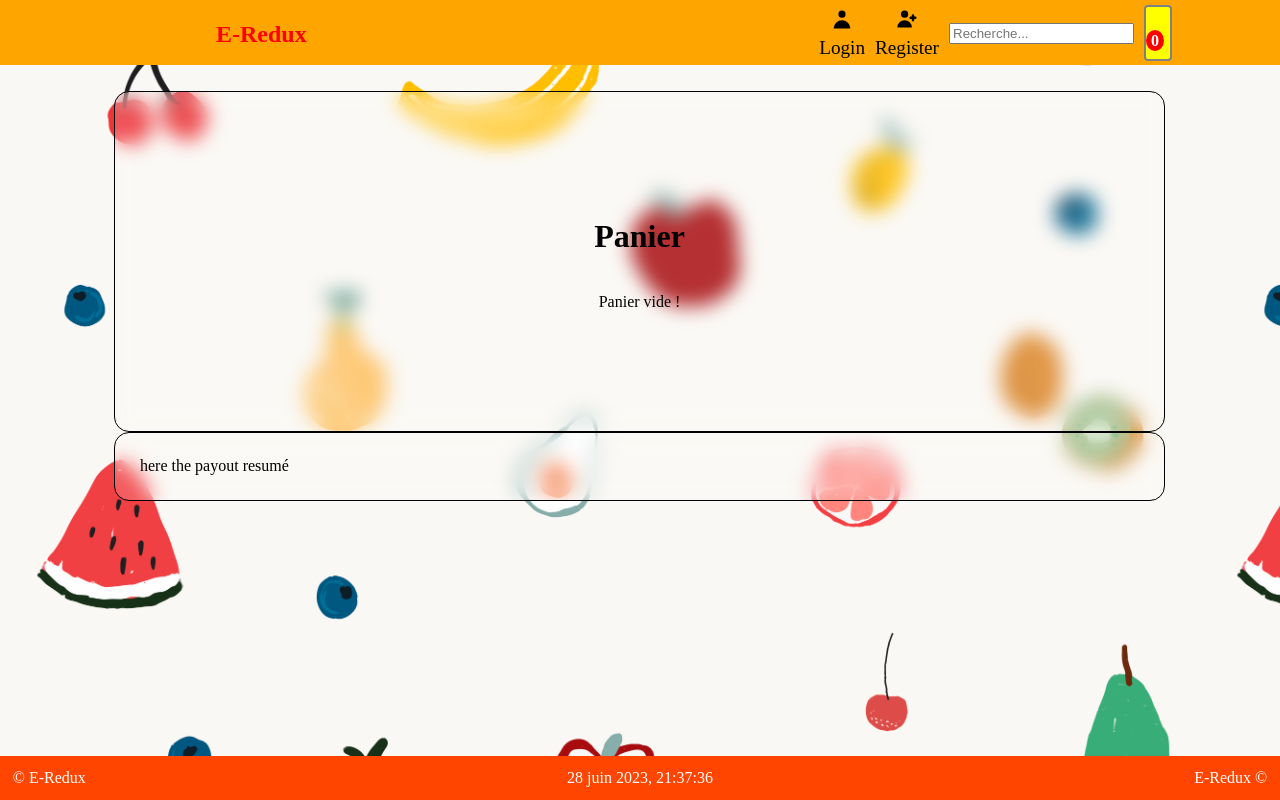
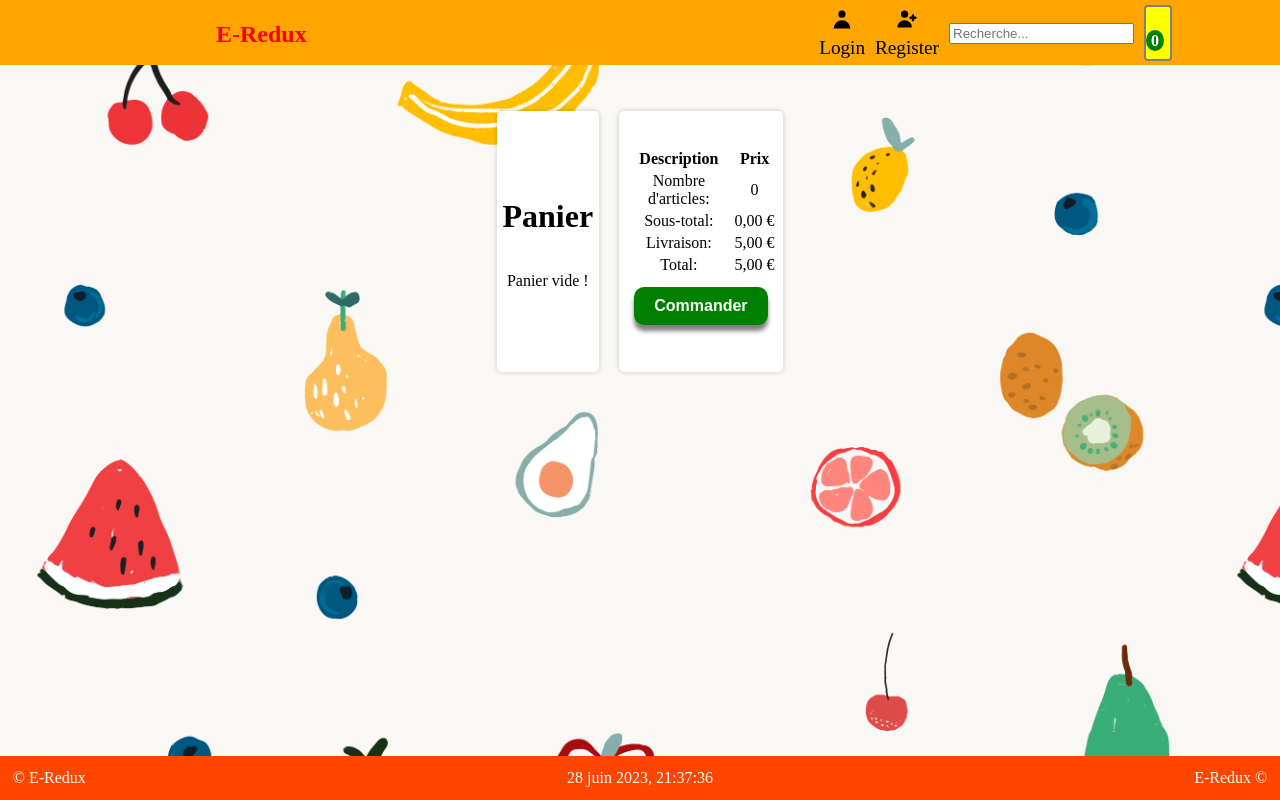
Before and after one commit to MaxenceAll/Front_eRedux, a React (Vite) app: page /cart in a window 1280 px wide. Built offline with nearby package versions, Linux system fonts and the light colour scheme; some icons are missing.

Commit message:
fixed cart

```diff
--- a/src/Components/Cart/Cart.jsx
+++ b/src/Components/Cart/Cart.jsx
@@ -1,13 +1,17 @@
 import React, { useContext } from 'react';
 import { CartContext } from '../../Contexts/CartContext';
 import { currencyFormat } from '../../Tools/currencyFormat';
-import { STYLEDContainer, STYLEDContainerBox } from '../../Styles/genericContainer';
+import { STYLEDContainer } from '../../Styles/genericContainer';
 import { styled } from 'styled-components';
+import { STYLEDButton } from '../../Styles/genericButton';
+import { MdOutlineRemoveCircleOutline } from "react-icons/md";
+import { toast } from 'react-toastify';
 
 function Cart() {
-    const { cart, removeFromCart, updateCartItemQuantity, getTotalItemCount } = useContext(CartContext);
+    const { cart, removeFromCart, updateCartItemQuantity, getTotalItemCount, increaseQuantity, decreaseQuantity } = useContext(CartContext);
 
-    const handleRemoveFromCart = (itemId) => {
+    const handleRemoveFromCart = (itemId, itemName) => {
+        toast.warning(`${itemName} supprimé du panier !`)
         removeFromCart(itemId);
     };
 
@@ -15,9 +19,28 @@ function Cart() {
         updateCartItemQuantity(itemId, newQuantity);
     };
 
+    const handleQuantityIncrease = (itemId) => {
+        increaseQuantity(itemId);
+    };
+    const handleQuantityDecrease = (itemId) => {
+        decreaseQuantity(itemId);
+    };
+
+    const calculateSubtotal = () => {
+        return cart.reduce((subtotal, cartItem) => {
+            return subtotal + cartItem.item.price * cartItem.quantity;
+        }, 0);
+    };
+
+    const calculateTotal = () => {
+        const subtotal = calculateSubtotal();
+        const deliveryCost = Number(import.meta.env.VITE_APP_LIVRAISON_PRICE);
+        return subtotal + deliveryCost;
+    };
+
     return (
         <STYLEDContainer>
-            <STYLEDContainerBox>
+            <DIV_ContainerBox>
                 <DIV_Cart_Container>
                     <h1>Panier</h1>
                     {cart.length === 0 ? (
@@ -26,48 +49,28 @@ function Cart() {
                         <table>
                             <thead>
                                 <tr>
-                                    <th>Item</th>
-                                    <th>Price</th>
-                                    <th>Quantity</th>
-                                    <th>Action</th>
+                                    <th>img</th>
+                                    <th>Nom</th>
+                                    <th>Prix</th>
+                                    <th>Quantité(s)</th>
+                                    <th></th>
                                 </tr>
                             </thead>
                             <tbody>
                                 {cart.map((cartItem) => (
                                     <tr key={cartItem.item.id}>
+                                        <td><img src={cartItem.item.img_src} alt={cartItem.item.name} /></td>
                                         <td>{cartItem.item.name}</td>
                                         <td>{currencyFormat(cartItem.item.price)}</td>
                                         <td>
-                                            <div>
-                                                <button
-                                                    onClick={() =>
-                                                        handleQuantityChange(
-                                                            cartItem.item.id,
-                                                            cartItem.quantity - 1
-                                                        )
-                                                    }
-                                                >
-                                                    -
-                                                </button>
+                                            <DIV_Quantity_Container>
+                                                <STYLEDButton onClick={() => handleQuantityDecrease(cartItem.item.id)}>-</STYLEDButton>
                                                 {cartItem.quantity}
-                                                <button
-                                                    onClick={() =>
-                                                        handleQuantityChange(
-                                                            cartItem.item.id,
-                                                            cartItem.quantity + 1
-                                                        )
-                                                    }
-                                                >
-                                                    +
-                                                </button>
-                                            </div>
+                                                <STYLEDButton onClick={() => handleQuantityIncrease(cartItem.item.id)}>+</STYLEDButton>
+                                            </DIV_Quantity_Container>
                                         </td>
                                         <td>
-                                            <button
-                                                onClick={() => handleRemoveFromCart(cartItem.item.id)}
-                                            >
-                                                Remove
-                                            </button>
+                                            <STYLEDButton background="red" onClick={() => handleRemoveFromCart(cartItem.item.id, cartItem.item.name)}>Supprimer<MdOutlineRemoveCircleOutline /></STYLEDButton>
                                         </td>
                                     </tr>
                                 ))}
@@ -75,17 +78,51 @@ function Cart() {
                         </table>
                     )}
                 </DIV_Cart_Container>
-            </STYLEDContainerBox>
 
-            <STYLEDContainerBox>
-                here the payout resumé
-            </STYLEDContainerBox>
-
+                <DIV_Payout_Container>
+                    <table>
+                        <thead>
+                            <tr>
+                                <th>Description</th>
+                                <th>Prix</th>
+                            </tr>
+                        </thead>
+                        <tbody>
+                            <tr>
+                                <td>Nombre d'articles:</td>
+                                <td>{getTotalItemCount()}</td>
+                            </tr>
+                            <tr>
+                                <td>Sous-total:</td>
+                                <td>{currencyFormat(calculateSubtotal())}</td>
+                            </tr>
+                            <tr>
+                                <td>Livraison:</td>
+                                <td>{currencyFormat(Number(import.meta.env.VITE_APP_LIVRAISON_PRICE))}</td>
+                            </tr>
+                            <tr>
+                                <td>Total:</td>
+                                <td>{currencyFormat(calculateTotal())}</td>
+                            </tr>
+                        </tbody>
+                    </table>
+                    <STYLEDButton background="green">Commander</STYLEDButton>
+                </DIV_Payout_Container>
+            </DIV_ContainerBox>
         </STYLEDContainer>
     );
 }
 
 export default Cart;
+
+const DIV_ContainerBox = styled.div`
+    display: flex;
+    flex-direction: row;
+    align-items: center;
+    justify-content: center;
+    margin: 20px;
+    gap: 20px;
+`;
 
 const DIV_Cart_Container = styled.div`
     display: flex;
@@ -100,6 +137,11 @@ const DIV_Cart_Container = styled.div`
     margin-inline-end: 0px;
     padding-inline-start: 0px;
     padding: 2%;
+
+    background-color: #fff;
+    border-radius: 5px;
+    box-shadow: 0 0 5px 0 rgba(0, 0, 0, 0.2);
+
 
         table {
     width: 100%;
@@ -121,3 +163,41 @@ const DIV_Cart_Container = styled.div`
         margin: 0 5px;
     }
 `;
+
+
+const DIV_Payout_Container = styled.div`
+    display: flex;
+    flex-direction: column;
+    align-items: center;
+    justify-content: center;
+    margin: 20px;
+    min-height: 250px;
+    margin-block-start: 0em;
+    margin-block-end: 0em;
+    margin-inline-start: 0px;
+    margin-inline-end: 0px;
+    padding-inline-start: 0px;
+    padding: 2%;
+    text-align: center;
+
+    background-color: #fff;
+    border-radius: 5px;
+    box-shadow: 0 0 5px 0 rgba(0, 0, 0, 0.2);
+
+`
+
+const DIV_Quantity_Container = styled.div`
+        display: flex;
+        flex-direction: row;
+        align-items: center;
+        justify-content: center;
+        margin: 20px;
+        font-size: 1.5rem;
+        font-weight: bold;
+        color: #000;
+        background-color: #fff;
+        padding: 5px;
+        width: 100px;
+        height: 50px;
+        text-align: center;
+    `;
--- a/src/Components/Header.jsx
+++ b/src/Components/Header.jsx
@@ -96,7 +96,7 @@ const SPAN_CartItemCount = styled.span`
   top: -8px;
   font-size: 1rem;
   font-weight: bold;
-  background-color: red;
+  background-color: green;
   color: white;
   border-radius: 50%;
   padding: 2px 5px;
--- a/src/Contexts/CartContext.jsx
+++ b/src/Contexts/CartContext.jsx
@@ -6,12 +6,57 @@ export const CartProvider = ({ children }) => {
     const [cart, setCart] = useState([]);
 
     const addToCart = (item, quantity) => {
-        setCart(prevCart => [...prevCart, { item, quantity }]);
+        const existingCartItem = cart.find(cartItem => cartItem.item.id === item.id);
+
+        if (existingCartItem) {
+            const updatedCart = cart.map(cartItem => {
+                if (cartItem.item.id === item.id) {
+                    return {
+                        ...cartItem,
+                        quantity: cartItem.quantity + quantity,
+                    };
+                }
+                return cartItem;
+            });
+            setCart(updatedCart);
+        } else {
+            setCart(prevCart => [...prevCart, { item, quantity }]);
+        }
     };
 
     const removeFromCart = (itemId) => {
         setCart(prevCart => prevCart.filter(item => item.item.id !== itemId));
     };
+
+
+    const increaseQuantity = (itemId) => {
+        setCart(prevCart =>
+            prevCart.map(item => {
+                if (item.item.id === itemId && item.quantity < 100) {
+                    return {
+                        ...item,
+                        quantity: item.quantity + 1,
+                    };
+                }
+                return item;
+            })
+        );
+    };
+
+    const decreaseQuantity = (itemId) => {
+        setCart(prevCart =>
+            prevCart.map(item => {
+                if (item.item.id === itemId && item.quantity > 1) {
+                    return {
+                        ...item,
+                        quantity: item.quantity - 1,
+                    };
+                }
+                return item;
+            })
+        );
+    };
+
 
     const updateCartItemQuantity = (itemId, newQuantity) => {
         setCart(prevCart =>
@@ -42,6 +87,10 @@ export const CartProvider = ({ children }) => {
         updateCartItemQuantity,
         clearCart,
         getTotalItemCount,
+
+        increaseQuantity,
+        decreaseQuantity,
+
     };
 
     return (
--- a/src/Styles/genericButton.jsx
+++ b/src/Styles/genericButton.jsx
@@ -12,9 +12,17 @@ export const STYLEDButton = styled.button`
   font-weight: bold;
   cursor: pointer;
   transition: all 0.3s ease;
-  color: white;
-  background: rgba(255, 165, 0, 0.7);
-    box-shadow: 0 6px 4px rgba(0, 0, 0, 0.5);
+
+  /* color: white; */
+  /* background: rgba(255, 165, 0, 0.7); */
+
+  color: ${(props) => props.color || "white"};
+  background: ${(props) => props.background || "rgba(255, 165, 0, 0.7)"};
+
+  font-size: ${(props) => props.fontSize || "1rem"};
+
+
+  box-shadow: 0 6px 4px rgba(0, 0, 0, 0.5);
 
   &:hover {
     transform: translateY(-3px);
```
Also changed, not shown: src/Components/Home/ProductDetails.jsx (+3 -4 lines), 1 other file (tests, documents, lock files or other folders). Lines whose indentation alone changed are shown as unchanged.
